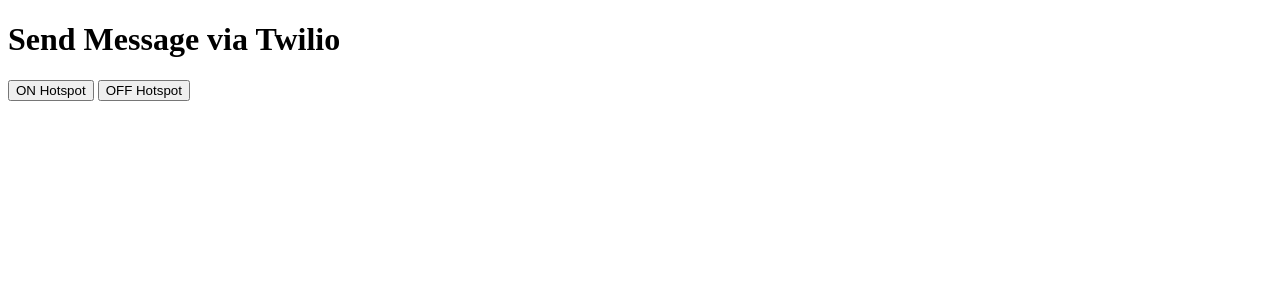
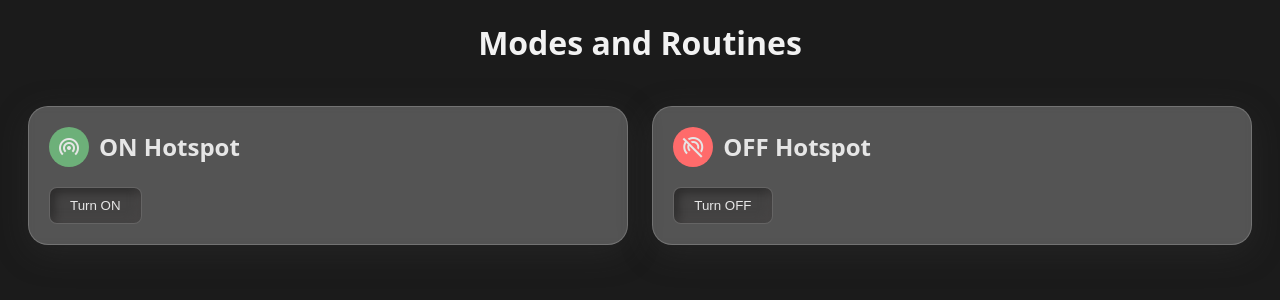
Before and after one commit to cadentax99/WebControl, a Flask app: page / in a window 1280 px wide. Shown: the top 300 px of the page. Run offline with Flask 3, Linux system fonts and the light colour scheme.

Commit message:
index.html

```diff
--- a/templates/index.html
+++ b/templates/index.html
@@ -4,12 +4,65 @@
     <meta charset="UTF-8">
     <meta name="viewport" content="width=device-width, initial-scale=1.0">
     <title>Twilio Message Sender</title>
+    <link rel="stylesheet" href="https://cdnjs.cloudflare.com/ajax/libs/font-awesome/6.0.0-beta3/css/all.min.css">
+    <link rel="stylesheet" href="https://fonts.googleapis.com/css2?family=Material+Symbols+Outlined:opsz,wght,FILL,GRAD@24,400,0,0" />
+    <style>
+        .element {
+            background: rgba(255, 255, 255, 0.25);
+            box-shadow: 0 8px 32px 0 rgb(55 55 55 / 37%);
+            backdrop-filter: blur(4px);
+            -webkit-backdrop-filter: blur(4px);
+            border-radius: 20px;
+            border: 1px solid rgba(255, 255, 255, 0.18);
+        }
+
+        button {
+            background: #434242; /* Matches the web background */
+            color: hsl(0 0% 90%);
+            padding: 10px 20px;
+            border: 1px solid rgba(255, 255, 255, 0.18); /* Border color same as box */
+            border-radius: 8px;
+            cursor: pointer;
+            box-shadow: inset -5px -5px 9px rgb(75 73 73 / 37%), inset 5px 5px 9px rgb(0 0 0 / 30%);
+        }
+        .icon {
+            color: #fbfbfa; /* Set icon color to white */
+        }
+    </style>
 </head>
-<body>
-    <h1>Send Message via Twilio</h1>
-    <form action="{{ url_for('send_message') }}" method="post">
-        <button type="submit" name="action" value="on">ON Hotspot</button>
-        <button type="submit" name="action" value="off">OFF Hotspot</button>
-    </form>
+<body style="background-color: #1b1b1b; color: hsl(0 0% 90%); font-family: system-ui;">
+    <h1 style="color: hsl(0 0% 95%); text-align: center;">Modes and Routines</h1>
+    <div style="display: flex; justify-content: center; align-items: center; gap: 2%; padding: 20px;">
+        <!-- ON Hotspot Box -->
+        <div class="element" style="flex: 1; max-width: 50%; padding: 20px; text-align: left; box-sizing: border-box; color: hsl(0 0% 90%);">
+            <div style="display: flex; align-items: center;">
+                <!-- Circular Icon in Top Left Inside Box -->
+                <div style="background-color: #6db079; border-radius: 50%; width: 40px; height: 40px; display: flex; align-items: center; justify-content: center; margin-right: 10px;">
+                    <span class="material-symbols-outlined">wifi_tethering</span>
+                    <box-icon name='wifi'></box-icon>
+                </div>
+                <!-- Title -->
+                <h2 style="margin: 0;">ON Hotspot</h2>
+            </div>
+            <form action="{{ url_for('send_message') }}" method="post" style="margin-top: 20px;">
+                <button type="submit" name="action" value="on">Turn ON</button>
+            </form>
+        </div>
+
+        <!-- OFF Hotspot Box -->
+        <div class="element" style="flex: 1; max-width: 50%; padding: 20px; text-align: left; box-sizing: border-box; color: hsl(0 0% 90%);">
+            <div style="display: flex; align-items: center;">
+                <!-- Circular Icon in Top Left Inside Box -->
+                <div style="background-color: #ff6b6b; border-radius: 50%; width: 40px; height: 40px; display: flex; align-items: center; justify-content: center; margin-right: 10px;">
+                    <span class="material-symbols-outlined">wifi_tethering_off</span>
+                </div>
+                <!-- Title -->
+                <h2 style="margin: 0;">OFF Hotspot</h2>
+            </div>
+            <form action="{{ url_for('send_message') }}" method="post" style="margin-top: 20px;">
+                <button type="submit" name="action" value="off">Turn OFF</button>
+            </form>
+        </div>
+    </div>
 </body>
 </html>
```
